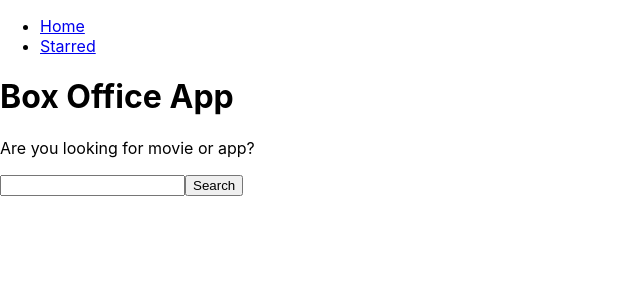
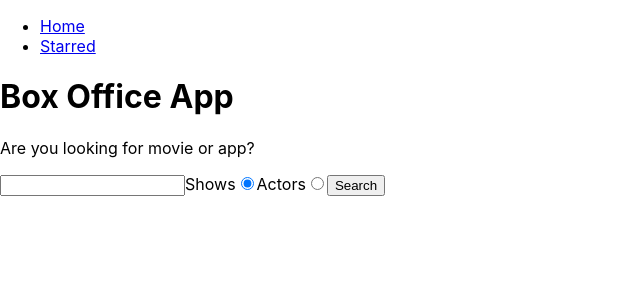
Before and after one commit to lahotimohit/BoxOfficeAppReact, a React (Create React App) app: page / in a window 1280 px wide. Shown: the top 300 px of the page, without its empty margins (0-640 px from the left). Built offline with nearby package versions, Linux system fonts and the light colour scheme.

Commit message:
Displaying actors and shows fetching from api

```diff
--- /dev/null
+++ b/src/api/tvmaze.js
@@ -0,0 +1,11 @@
+const BASE_URL = 'https://api.tvmaze.com';
+
+const apiGet = async queryString => {
+  const response = await fetch(`${BASE_URL}${queryString}`);
+  const body = await response.json();
+  return body;
+};
+
+export const searchForShows = query => apiGet(`/search/shows?q=${query}`);
+
+export const searchForActors = query => apiGet(`/search/people?q=${query}`);
--- /dev/null
+++ b/src/components/SearchForm.jsx
@@ -0,0 +1,57 @@
+import { useState } from 'react';
+const SerachForm = ({ onSearch }) => {
+  const [searchOption, setSearchOption] = useState('shows');
+  const [searchStr, setSearchStr] = useState('');
+
+  const onSearchInputChange = ev => {
+    setSearchStr(ev.target.value);
+  };
+
+  const onRadioChange = ev => {
+    setSearchOption(ev.target.value);
+  };
+
+  const onSubmit = ev => {
+    ev.preventDefault();
+
+    const options = {
+      q: searchStr,
+      searchOption,
+    };
+
+    onSearch(options);
+  };
+
+  return (
+    <div>
+      <form onSubmit={onSubmit}>
+        <input type="text" value={searchStr} onChange={onSearchInputChange} />
+        <label>
+          Shows
+          <input
+            type="radio"
+            name="search-option"
+            value="shows"
+            checked={searchOption == 'shows'}
+            onChange={onRadioChange}
+          />
+        </label>
+
+        <label>
+          Actors
+          <input
+            type="radio"
+            name="search-option"
+            value="actors"
+            checked={searchOption == 'actors'}
+            onChange={onRadioChange}
+          />
+        </label>
+
+        <button type="submit">Search</button>
+      </form>
+    </div>
+  );
+};
+
+export default SerachForm;
--- /dev/null
+++ b/src/components/actors/ActorsCard.jsx
@@ -0,0 +1,17 @@
+const ActorsCard = ({ name, image, country, birthday, gender, deathday }) => {
+  return (
+    <div>
+      <div>
+        <img src={image} />
+      </div>
+      <h1>
+        {name} {!!gender && `(${gender})`}
+      </h1>
+      <p>{country ? `Comes from ${country}` : 'No country known'}</p>
+      {!!birthday && <p>`Born on {birthday}</p>}
+      <p>{deathday ? `Died on ${deathday}` : 'Alive'}</p>
+    </div>
+  );
+};
+
+export default ActorsCard;
--- /dev/null
+++ b/src/components/actors/ActorsGrid.jsx
@@ -0,0 +1,23 @@
+import ActorsCard from './ActorsCard';
+
+const ActorsGrid = ({ actors }) => {
+  return (
+    <div>
+      {actors.map(data => (
+        <ActorsCard
+          key={data.person.id}
+          name={data.person.name}
+          country={data.person.country ? data.person.country.name : null}
+          birthday={data.person.birthday}
+          deathday={data.person.deathday}
+          gender={data.person.gender}
+          image={
+            data.person.image ? data.person.image.medium : '/not-found-img.png'
+          }
+        />
+      ))}
+    </div>
+  );
+};
+
+export default ActorsGrid;
--- /dev/null
+++ b/src/components/shows/ShowsCard.jsx
@@ -0,0 +1,23 @@
+import { Link } from 'react-router-dom';
+
+const ShowsCard = ({ name, image, summary, id }) => {
+  const summaryStriped = summary
+    ? summary.split(' ').slice(0, 10).join(' ').replace(/<.+?>/g, '')
+    : 'No description';
+  return (
+    <div>
+      <div>
+        <img src={image} alt={name} />
+      </div>
+      <h1>{name}</h1>
+      <p>{summaryStriped}</p>
+
+      <div>
+        <Link to="/">Read More</Link>
+        <button type="button">Rate Me</button>
+      </div>
+    </div>
+  );
+};
+
+export default ShowsCard;
--- /dev/null
+++ b/src/components/shows/ShowsGrid.jsx
@@ -0,0 +1,20 @@
+import ShowsCard from './ShowsCard';
+
+const ShowsGrid = ({ shows }) => {
+  return (
+    <div>
+      {shows.map(data => (
+        <ShowsCard
+          key={data.show.id}
+          name={data.show.name}
+          summary={data.show.summary}
+          image={
+            data.show.image ? data.show.image.medium : '/not-found-img.png'
+          }
+        />
+      ))}
+    </div>
+  );
+};
+
+export default ShowsGrid;
--- a/src/pages/Home.jsx
+++ b/src/pages/Home.jsx
@@ -1,26 +1,52 @@
 import { useState } from 'react';
+import { searchForShows, searchForActors } from '../api/tvmaze';
+import SerachForm from '../components/SearchForm';
+import ShowsGrid from '../components/shows/ShowsGrid';
+import ActorsGrid from '../components/actors/ActorsGrid';
+
 const Home = () => {
-  const [searchStr, setSearchStr] = useState('');
+  const [apiData, setApiData] = useState(null);
+  const [apiError, setApiError] = useState(null);
 
-  const onSearchInputChange = ev => {
-    setSearchStr(ev.target.value);
+  const onSearch = async ({ q, searchOption }) => {
+    try {
+      setApiError(null);
+
+      let result;
+      if (searchOption == 'shows') {
+        result = await searchForShows(q);
+      } else {
+        result = await searchForActors(q);
+      }
+      setApiData(result);
+    } catch (error) {
+      setApiError(error);
+    }
   };
 
-  const onSearch = async ev => {
-    ev.preventDefault();
-    const response = await fetch(
-      `https://api.tvmaze.com/singlesearch/shows?q=${searchStr}`
-    );
-    const body = await response.json();
-    console.log(body);
+  const renderApi = () => {
+    if (apiError) {
+      return <div>Error Message: {apiError.message}</div>;
+    }
+
+    if (apiData?.length == 0) {
+      return <div>Not found any result....</div>;
+    }
+
+    if (apiData) {
+      return apiData[0].show ? (
+        <ShowsGrid shows={apiData} />
+      ) : (
+        <ActorsGrid actors={apiData} />
+      );
+    }
+    return null;
   };
 
   return (
     <div>
-      <form onSubmit={onSearch}>
-        <input type="text" value={searchStr} onChange={onSearchInputChange} />
-        <button type="submit">Search</button>
-      </form>
+      <SerachForm onSearch={onSearch} />
+      <div>{renderApi()}</div>
     </div>
   );
 };
```
Also changed, not shown: public/not-found-img.png (added).
